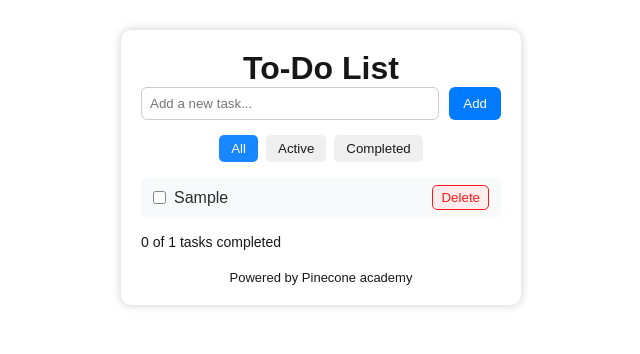
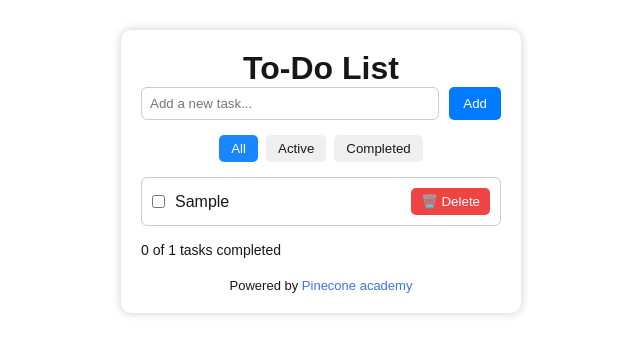
Before and after one commit to tsetse0725/to-do-list-app, a Next.js app: page / in a window 1280 px wide. Both pictures are taken after typing "Sample" into the empty fields and a click on the button "Add". Shown: the top 354 px of the page, without its empty margins (319-959 px from the left). Built offline with nearby package versions, Linux system fonts and the light colour scheme.

Commit message:
update hiisen.

```diff
--- a/src/components/Button.jsx
+++ b/src/components/Button.jsx
@@ -6,8 +6,8 @@ export default function Button({ label, onClick }) {
         backgroundColor: "#007BFF",
         color: "white",
         border: "none",
+        borderRadius: 5,
         padding: "8px 14px",
-        borderRadius: 6,
         cursor: "pointer",
       }}
     >
--- a/src/components/Task.jsx
+++ b/src/components/Task.jsx
@@ -1,40 +1,45 @@
-export default function Task({ id, text, isDone, onCheckbox }) {
+export default function Task({ id, text, isDone, onCheckbox, onDelete }) {
   return (
     <div
       style={{
         display: "flex",
         alignItems: "center",
         justifyContent: "space-between",
-        background: "#f8f9fa",
-        padding: "8px 12px",
+        padding: 10,
+        border: "1px solid #ccc",
         borderRadius: 6,
-        marginBottom: 8,
-        opacity: 0.9,
+        marginBottom: 10,
+        backgroundColor: isDone ? "#f0fdf4" : "#fff",
       }}
     >
+      <div style={{ display: "flex", alignItems: "center", gap: 10 }}>
         <input
           type="checkbox"
           checked={isDone}
-        style={{ marginRight: 8 }}
           onChange={() => onCheckbox(id)}
         />
         <span
-        style={{ flex: 1, textDecoration: isDone ? "line-through" : "none" }}
+          style={{
+            textDecoration: isDone ? "line-through" : "none",
+            flex: 1,
+          }}
         >
           {text}
         </span>
+      </div>
+
       <button
-        onClick={() => {}}
+        onClick={() => onDelete(id)}
         style={{
-          background: "#ffecec",
-          color: "red",
-          border: "1px solid red",
-          borderRadius: 5,
-          padding: "4px 8px",
+          backgroundColor: "#ef4444",
+          border: "none",
+          padding: "6px 10px",
+          borderRadius: "5px",
+          color: "white",
           cursor: "pointer",
         }}
       >
-        Delete
+        🗑️ Delete
       </button>
     </div>
   );
--- a/src/components/TaskAdd.jsx
+++ b/src/components/TaskAdd.jsx
@@ -6,12 +6,13 @@ export default function TaskAdd({ onAdd }) {
 
   const handleAdd = () => {
     if (text === "") {
-      alert("Please  enter a task");
+      alert("Please enter a task");
       return;
     }
     onAdd(text);
     setText("");
   };
+
   return (
     <div style={{ display: "flex", gap: 10, marginBottom: 15 }}>
       <input
--- a/src/pages/index.js
+++ b/src/pages/index.js
@@ -15,6 +15,11 @@ export default function Home() {
     const updated = tasks.map((task) =>
       task.id === id ? { ...task, isDone: !task.isDone } : task
     );
+    setTasks(updated);
+  };
+
+  const deleteTask = (id) => {
+    const updated = tasks.filter((task) => task.id !== id);
     setTasks(updated);
   };
 
@@ -81,6 +86,7 @@ export default function Home() {
           text={task.text}
           isDone={task.isDone}
           onCheckbox={handleCheckbox}
+          onDelete={deleteTask}
         />
       ))}
 
@@ -113,7 +119,12 @@ export default function Home() {
 
       <p style={{ textAlign: "center", fontSize: 13, marginTop: 20 }}>
         Powered by{" "}
-        <a href="https://pinecone.mn" target="_blank" rel="noopener noreferrer">
+        <a
+          href="https://ikon.mn"
+          target="_blank"
+          rel="noopener noreferrer"
+          style={{ color: "#3B73ED" }}
+        >
           Pinecone academy
         </a>
       </p>
```
Also changed, not shown: src/components/ActionButtons.jsx (added, +25 -0 lines). Lines whose indentation alone changed are shown as unchanged.
